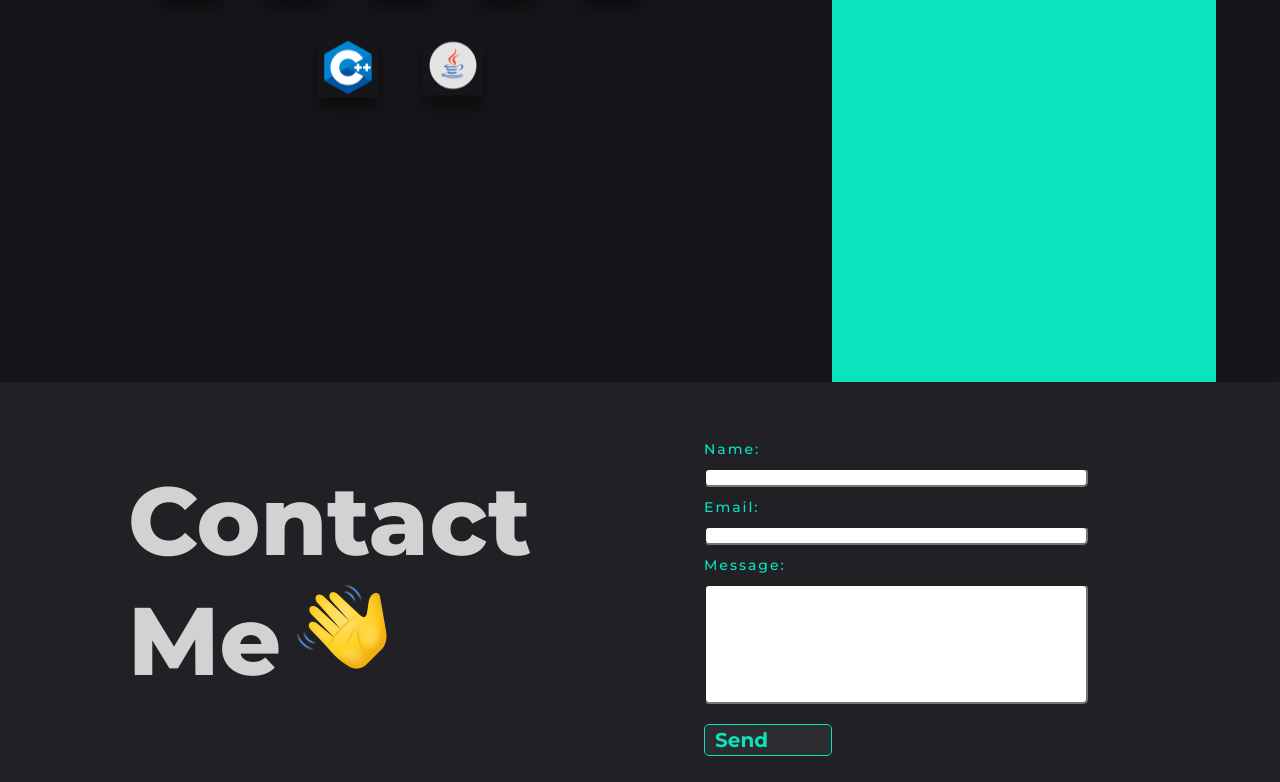
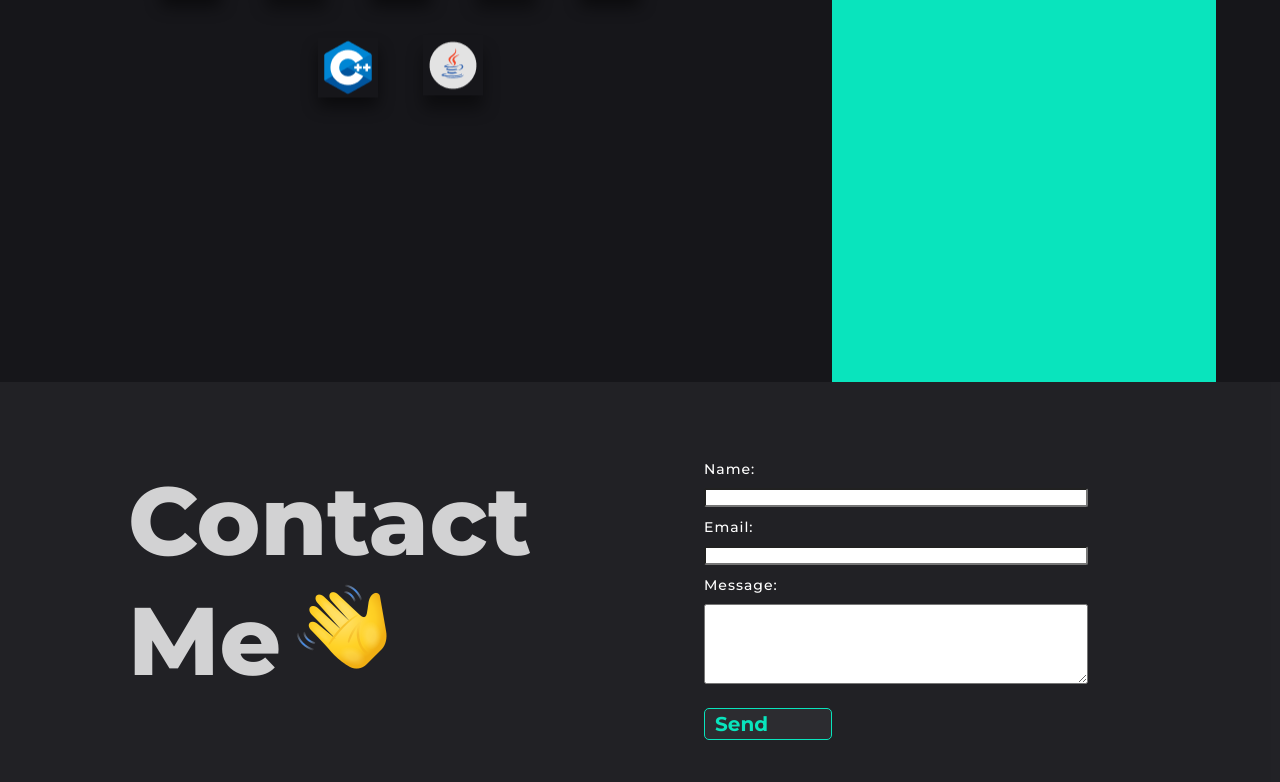
Before and after one commit to daksh4469/Portfolio, a React (Create React App) app: page / in a window 1280 px wide. Shown: the part 2818-3600 px from the top of the page. Built offline with nearby package versions, Linux system fonts and the light colour scheme.

Commit message:
Contact form update

```diff
--- a/src/components/Contact.js
+++ b/src/components/Contact.js
@@ -16,7 +16,7 @@ function Contact(){
                     <label>Email: </label><br />
                     <input type="text"></input><br />
                     <label>Message: </label><br />
-                    <input className="msg-input" type="text"></input><br />
+                    <textarea className="msg-input" type="text"></textarea><br />
                 </form>
                 <button className="send-button" type="submit">Send</button>
             </div>
--- a/src/components/styles/contact.css
+++ b/src/components/styles/contact.css
@@ -30,26 +30,33 @@
   width: 30vw;
   position: relative;
   margin-left: 55vw;
-  margin-top: -32.5vh;
+  margin-top: -30vh;
   font-family: "Montserrat", sans-serif;
 }
 
 .contact-form label {
+  color: #fff;
   font-weight: 500;
   font-size: 1.75vh;
   width: 50vw;
   margin-bottom: 10px;
-  letter-spacing: 2px;
+  letter-spacing: 1px;
 }
 
 .msg-input {
-  height: 15vh;
+  height: 10vh;
 }
 
 .contact-form input {
   margin: 10px 0 10px 0;
   width: 30vw;
-  border-radius: 5px;
+  border-radius: 2.5px;
+}
+
+.contact-form textarea {
+  margin: 10px 0 10px 0;
+  width: 30vw;
+  border-radius: 2.5px;
 }
 
 .send-button {
@@ -65,6 +72,7 @@
   border-radius: 5px;
   border: 1px solid #09e4bd;
   color: #09e4bd;
+  cursor: pointer;
 }
 
 .send-button:hover {
```
